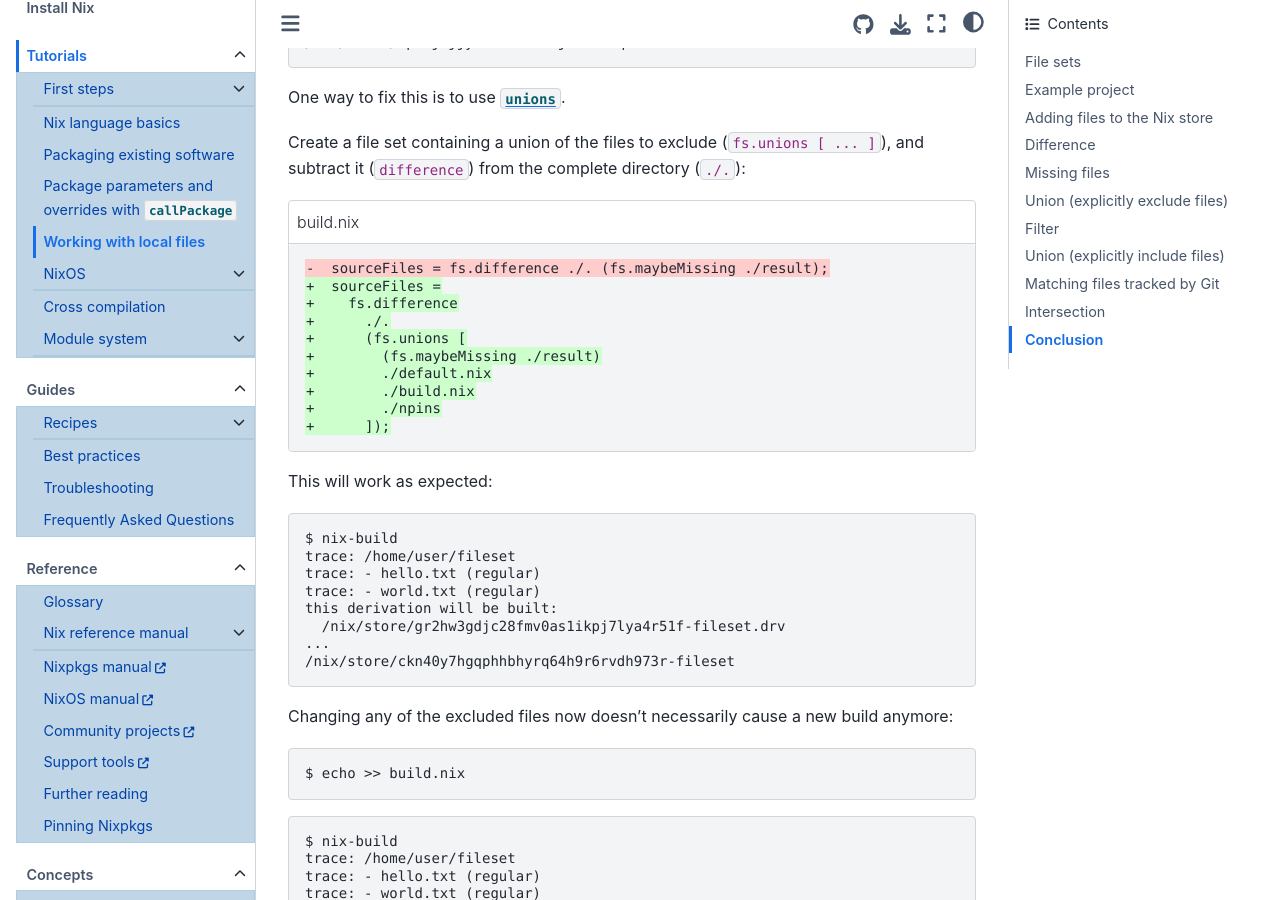
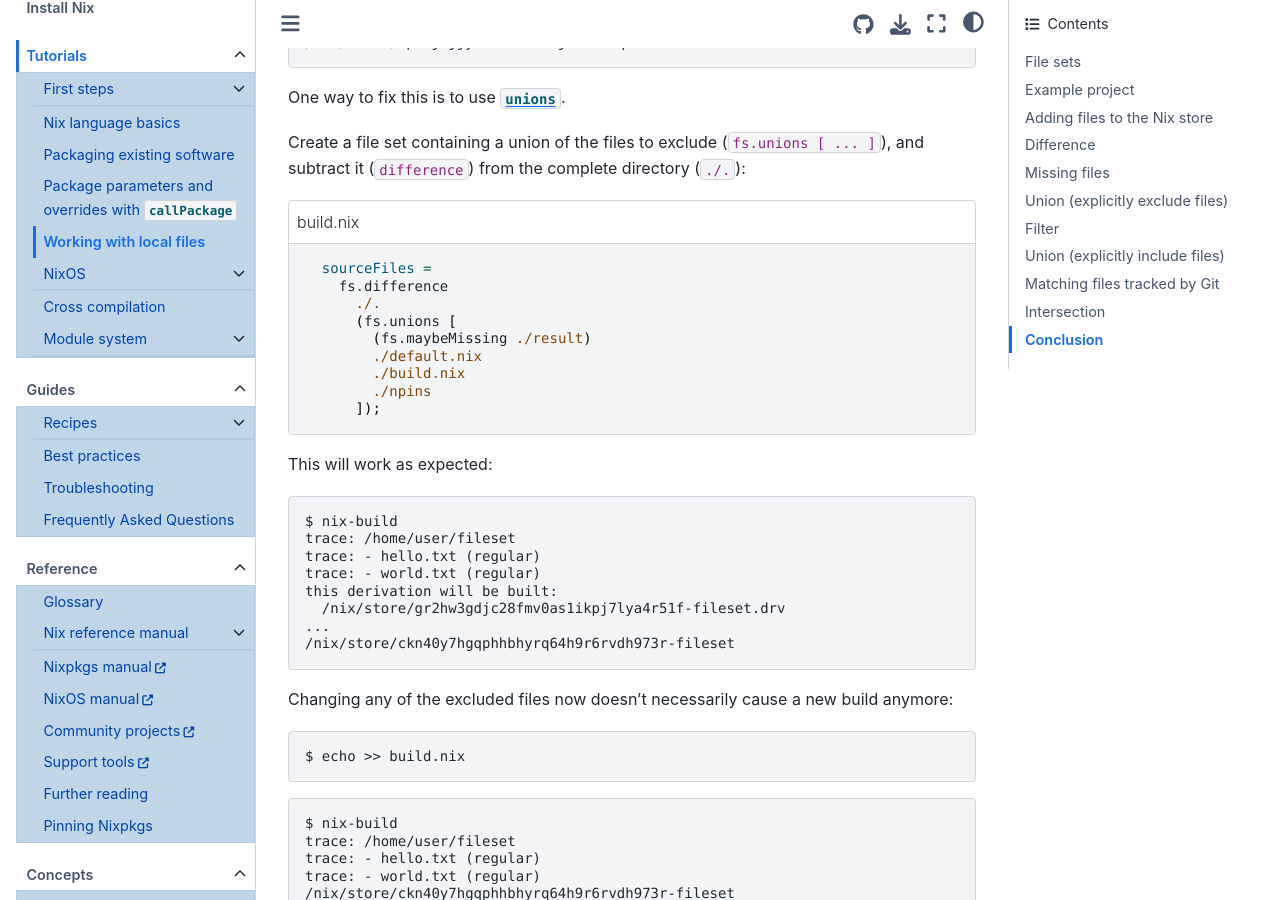
Before and after one commit to NixOS/nix.dev, a Sphinx documentation site: the page built from source/tutorials/working-with-local-files.md, in a window 1280 px wide and 900 px high, scrolled down 7705 px. Built offline with Sphinx 7.4.7 and the Sphinx Book theme 1.1.4, drawn with Linux system fonts in a browser that asks for light colours.

Commit message:
chore: remove unnecessary code difference marks.

````diff
--- a/source/tutorials/working-with-local-files.md
+++ b/source/tutorials/working-with-local-files.md
@@ -366,18 +366,17 @@ One way to fix this is to use [`unions`](https://nixos.org/manual/nixpkgs/stable
 
 Create a file set containing a union of the files to exclude (`fs.unions [ ... ]`), and subtract it (`difference`) from the complete directory (`./.`):
 
-```{code-block} diff
+```{code-block} nix
 :caption: build.nix
--  sourceFiles = fs.difference ./. (fs.maybeMissing ./result);
-+  sourceFiles =
-+    fs.difference
-+      ./.
-+      (fs.unions [
-+        (fs.maybeMissing ./result)
-+        ./default.nix
-+        ./build.nix
-+        ./npins
-+      ]);
+  sourceFiles =
+    fs.difference
+      ./.
+      (fs.unions [
+        (fs.maybeMissing ./result)
+        ./default.nix
+        ./build.nix
+        ./npins
+      ]);
 ```
 
 This will work as expected:
````
